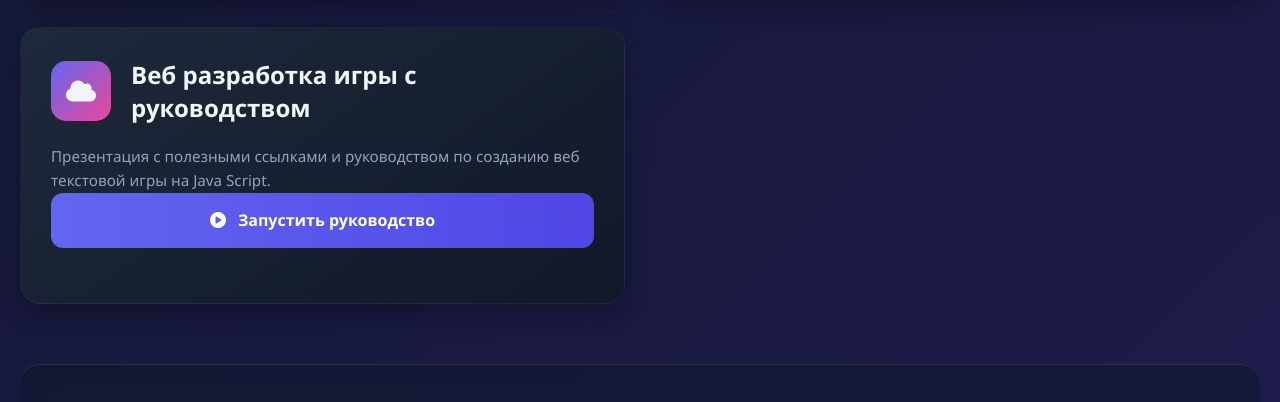
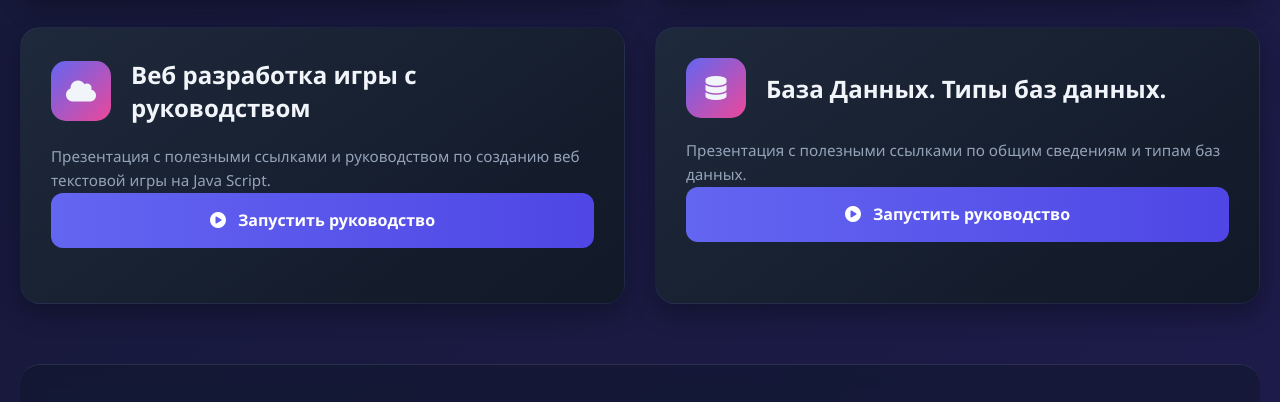
Before and after one commit to Gabryelf/TutorialApp, a plain HTML site: page index.html in a window 1280 px wide. Shown: the part 1817-2219 px from the top of the page. Drawn offline with Linux system fonts and the light colour scheme.

Commit message:
📝 Update index.html
add links

```diff
--- a/index.html
+++ b/index.html
@@ -687,6 +687,23 @@
                         Запустить руководство
                     </a>
                 </div>
+
+                 <!-- ПРЕЗЕНТАЦИЯ 11  -->
+                 <div class="presentation-card" style="--card-index: 5;">
+                    <div class="card-header">
+                        <div class="card-icon">
+                             <i class="fas fa-database"></i>
+                        </div>
+                        <h3 class="card-title">База Данных. Типы баз данных.</h3>
+                    </div>
+                    <p class="card-description">
+                        Презентация с полезными ссылками по общим сведениям и типам баз данных.
+
+                    <a href="DataBase/QuizDataBases/db_all.html" class="launch-btn">
+                        <i class="fas fa-play-circle"></i>
+                        Запустить руководство
+                    </a>
+                </div>
             </div>
         </main>
 
```
